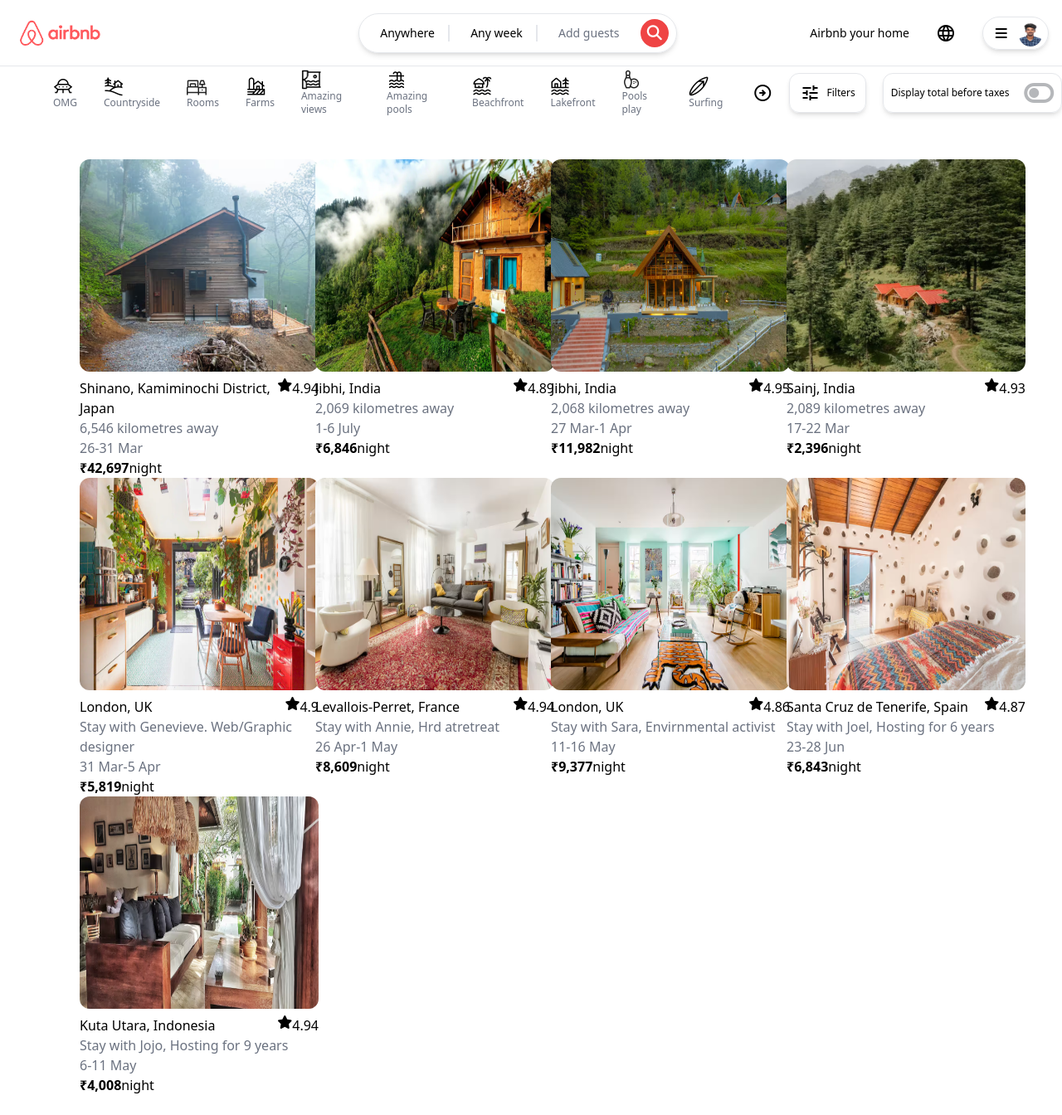
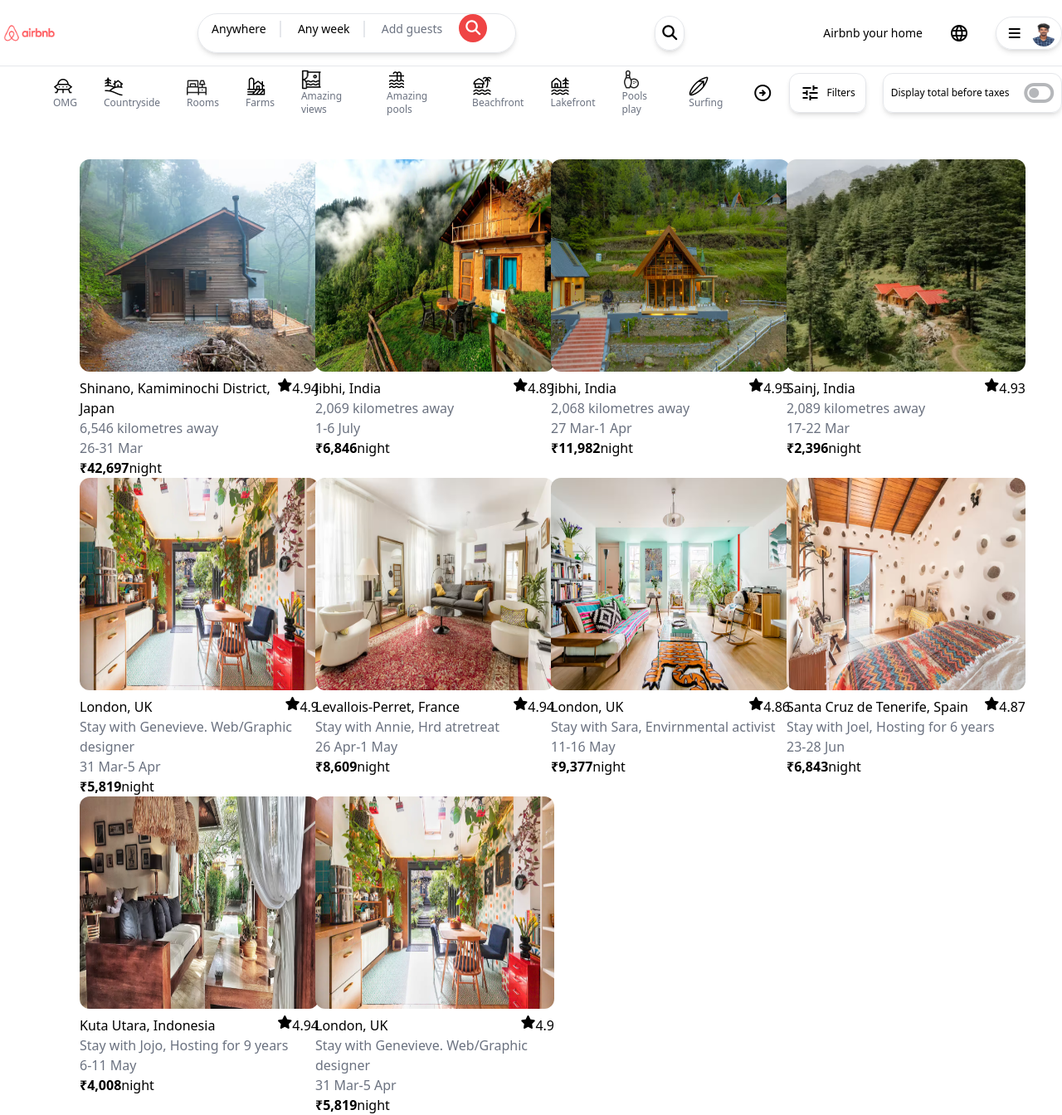
Before and after one commit to shyamlalkp/Airbnb-clone, a website: page public/index.html in a window 1280 px wide. Shown: the whole page at 83% size. Drawn offline with nearby package versions, Linux system fonts and the light colour scheme.

Commit message:
Updated index.html with new changes

```diff
--- a/public/index.html
+++ b/public/index.html
@@ -18,11 +18,11 @@
     <header>
       <!-- Navbar -->
       <div
-        class="grid grid-cols-3 px-4 md:px-16 z-50 left-0 right-0 h-20 border-b-[1px] border-gray-300 items-center fixed top-0 bg-white"
+        class="flex items-center justify-between border-b-[1px] md:px-16 z-50 left-0 right-0 h-20 border-gray-300 fixed top-0 bg-white"
       >
-        <img src="static/airbnb-logo.png" alt="" class="h-16 w-auto" />
+        <img src="static/airbnb-logo.png" alt="" class="h-10 md:h-16 w-auto" />
         <div
-          class="flex justify-evenly items-center border rounded-full shadow-md h-12 w-96"
+          class="hidden md:flex justify-evenly items-center border rounded-full shadow-md h-12 w-96"
         >
           <button class="border-r-2 text-sm font-medium px-4">Anywhere</button>
           <button class="border-r-2 text-sm font-medium px-4">Any week</button>
@@ -33,6 +33,10 @@
             class="fa-solid fa-magnifying-glass bg-red-500 text-white rounded-full p-2 text-lg text-"
           ></i>
         </div>
+        <button class="md:hidden p-2 border rounded-full shadow-md">
+          <i class="fa-solid fa-magnifying-glass text-red-500 text-lg"></i>
+        </button>
+
         <div class="flex items-center justify-end gap-8">
           <button class="hidden md:block font-medium text-sm">
             Airbnb your home
@@ -295,6 +299,23 @@
             <p>night</p>
           </div>
         </div>
+
+        <div class="flex flex-col h-96 w-72">
+          <img src="./static/bnb5.png" alt="" class="w-72 h-64 rounded-xl" />
+          <div class="flex justify-between mt-2">
+            <p class="font-medium">London, UK</p>
+            <div class="flex">
+              <i class="fa-solid fa-star"></i>
+              <p>4.9</p>
+            </div>
+          </div>
+          <p class="text-gray-500">Stay with Genevieve. Web/Graphic designer</p>
+          <p class="text-gray-500">31 Mar-5 Apr</p>
+          <div class="flex items-center">
+            <p class="font-bold">₹5,819</p>
+            <p>night</p>
+          </div>
+        </div>
       </div>
     </main>
   </body>
```
